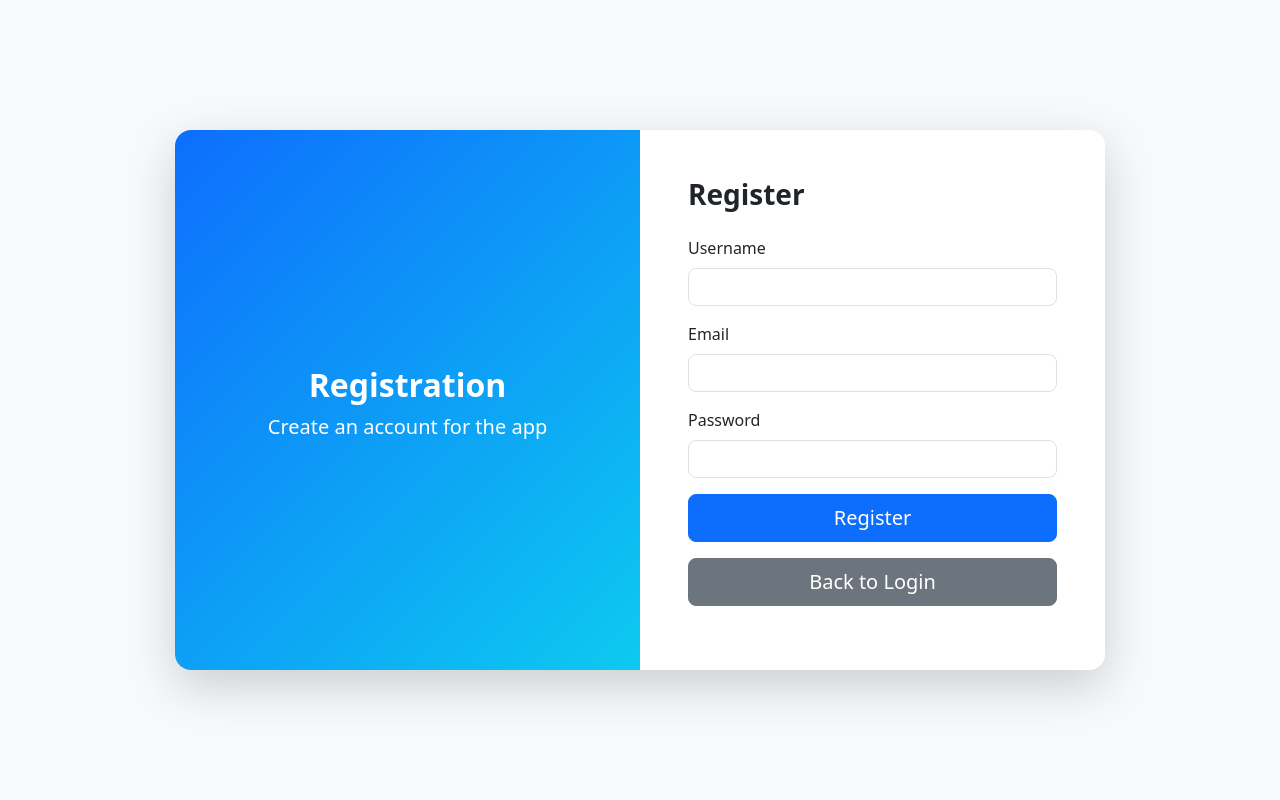
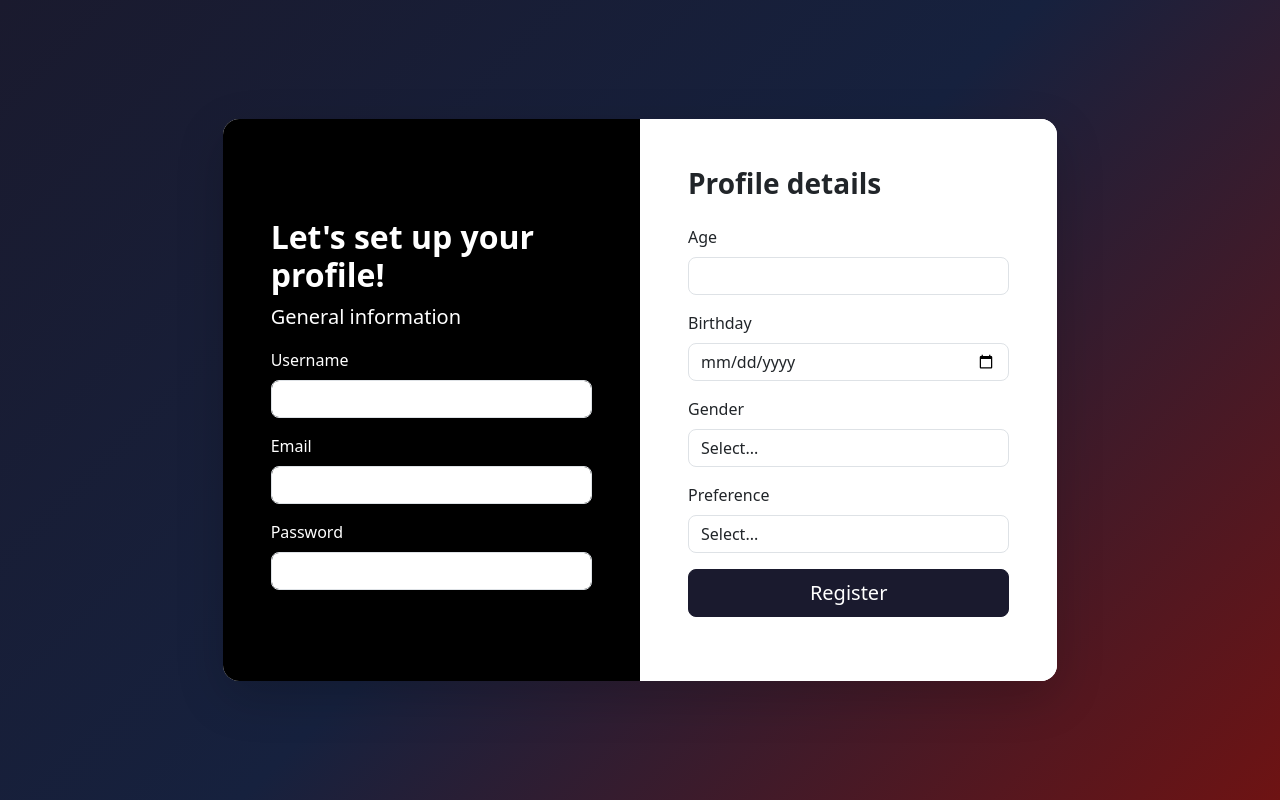
Before and after one commit to 200LoveFound/dating-app, a Python web app: template app/templates/register.html in a window 1280 px wide. Run offline with Jinja, Linux system fonts and the light colour scheme; the template is opened without the code that fills it, so the values that code supplies are empty; some libraries are stand-ins or nearby versions.

Commit message:
Added models.py Reworked registration logic in router and html to work for new models

```diff
--- a/app/main.py
+++ b/app/main.py
@@ -10,6 +10,7 @@ from contextlib import asynccontextmanager
 @asynccontextmanager
 async def lifespan(app: FastAPI):
     from app.database import create_db_and_tables
+    from app.models.models import Like, Match, DisLike, Profile, reportedProfile, adminProfile
     create_db_and_tables()
     yield
 
--- a/app/templates/register.html
+++ b/app/templates/register.html
@@ -7,12 +7,22 @@
 
 {% block internal_css %}
 <style>
+
+    * {
+    margin: 0;
+    padding: 0;
+    box-sizing: border-box;
+}
+
+
     body {
-        background-color: #f8f9fa;
+        background: linear-gradient(135deg, #1a1a2e, #16213e, #6e1313);
+        overflow: hidden;
     }
 
     .login-container {
         min-height: 100vh;
+
     }
 
     .login-card {
@@ -22,7 +32,7 @@
     }
 
     .login-image {
-        background: linear-gradient(135deg, #0d6efd, #0dcaf0);
+        background: black;
         display: flex;
         align-items: center;
         justify-content: center;
@@ -41,19 +51,31 @@
     .form-control {
         border-radius: 0.5rem;
     }
+
+.btn-primary {
+    background-color: #1a1a2e;
+    border-color: #1a1a2e;
+}
+
+.btn-primary:hover {
+    background-color: #16213e;
+    border-color: #16213e;
+}
+
 </style>
 {% endblock %}
 
 
 {% block content %}
 
-<div class="container login-container d-flex align-items-center justify-content-center">
+
+<!--<div class="container login-container d-flex align-items-center justify-content-center">
     <div class="card shadow-lg login-card col-lg-10">
         <div class="row g-0">
             <div class="col-lg-6 d-none d-lg-flex login-image">
                 <div class="text-center">
-                    <h2 class="mt-4 fw-bold">Registration</h2>
-                    <p class="lead">Create an account for the app</p>
+                    <h2 class="mt-4 fw-bold">Let's set up your profile!</h2>
+                  <p class="lead">Let's set up your profile!</p>
                 </div>
             </div>
             <div class="col-lg-6 bg-white">
@@ -100,4 +122,85 @@
         </div>
     </div>
 </div>
+
+-->
+
+<div class="container login-container d-flex align-items-center justify-content-center">
+
+    <form id="signUpForm" method="POST" action="/register">
+    <div class="card shadow-lg login-card col-lg-12">
+        <div class="row g-0">
+            <!-- Left side -->
+            <div class="col-lg-6 login-image">
+                <div class="w-100">
+                <h2 class="mt-4 fw-bold">Let's set up your profile!</h2>
+                <p class="lead">General information</p>
+
+                <div class="mb-3">
+                    <label class="form-label">Username</label>
+                    <input type="text" class="form-control" name="username" required>
+                </div>
+                <div class="mb-3">
+                    <label class="form-label">Email</label>
+                    <input type="email" class="form-control" name="email" required>
+                </div>
+                <div class="mb-3">
+                    <label class="form-label">Password</label>
+                    <input type="password" class="form-control" name="password" required>
+                </div>
+                </div>
+            </div>
+
+            <!-- Right side -->
+            <div class="col-lg-6 bg-white">
+                <div class="form-section">
+                    <h3 class="fw-bold mb-4">Profile details</h3>
+
+                    <div class="mb-3">
+                        <label class="form-label">Age</label>
+                        <input type="text" class="form-control" name="age" required>
+                    </div>
+
+                    <div class="mb-3">
+                        <label class="form-label">Birthday</label>
+                          <input type="date" class="form-control" name="birthday" required>
+                    </div>
+
+                    <div class="mb-3">
+                       <label class="form-label">Gender</label>
+                        <select class="form-control" name="gender" required>
+                            <option value="">Select...</option>
+                            <option value="male">Male</option>
+                            <option value="female">Female</option>
+                        </select>
+                    </div>
+
+                     <div class="mb-3">
+                        <label class="form-label">Preference</label>
+                        <select class="form-control" name="preference" required>
+                            <option value="">Select...</option>
+                            <option value="male">Male</option>
+                            <option value="female">Female</option>
+                        </select>
+                    </div>
+
+                    <div class="d-grid mb-3">
+                        <button type="submit" class="btn btn-primary btn-lg">Register</button>
+                    </div>
+                </div>
+            </div>
+
+        </div>
+    </div>
+</form>
+
+</div>
+</div>
+
+
+
+
+
+</div>
+
 {% endblock %}
```
Also changed, not shown: app/models/models.py (added, +86 -0 lines), app/routers/register.py (+17 -0 lines), app/templates/app.html (+6 -1 lines), app/templates/authenticated-base.html (+14 -5 lines).
